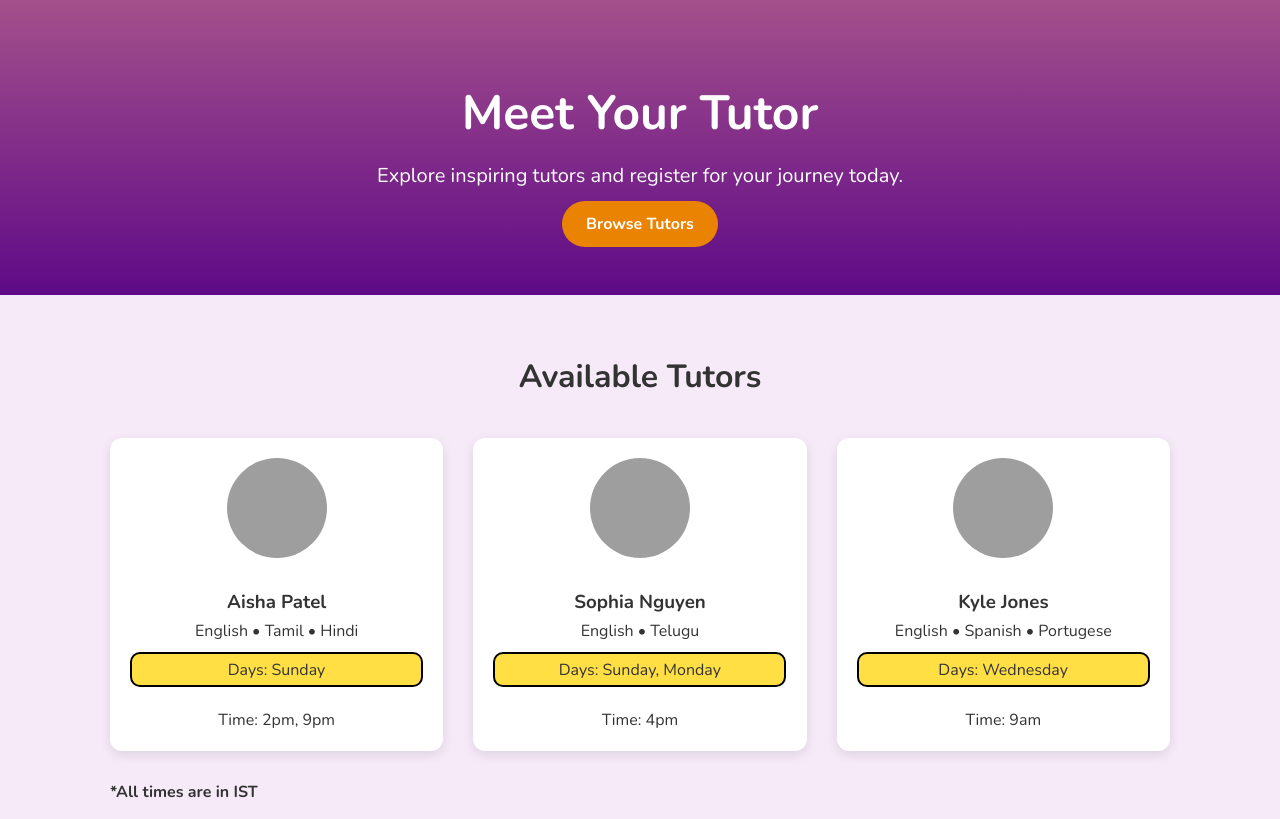
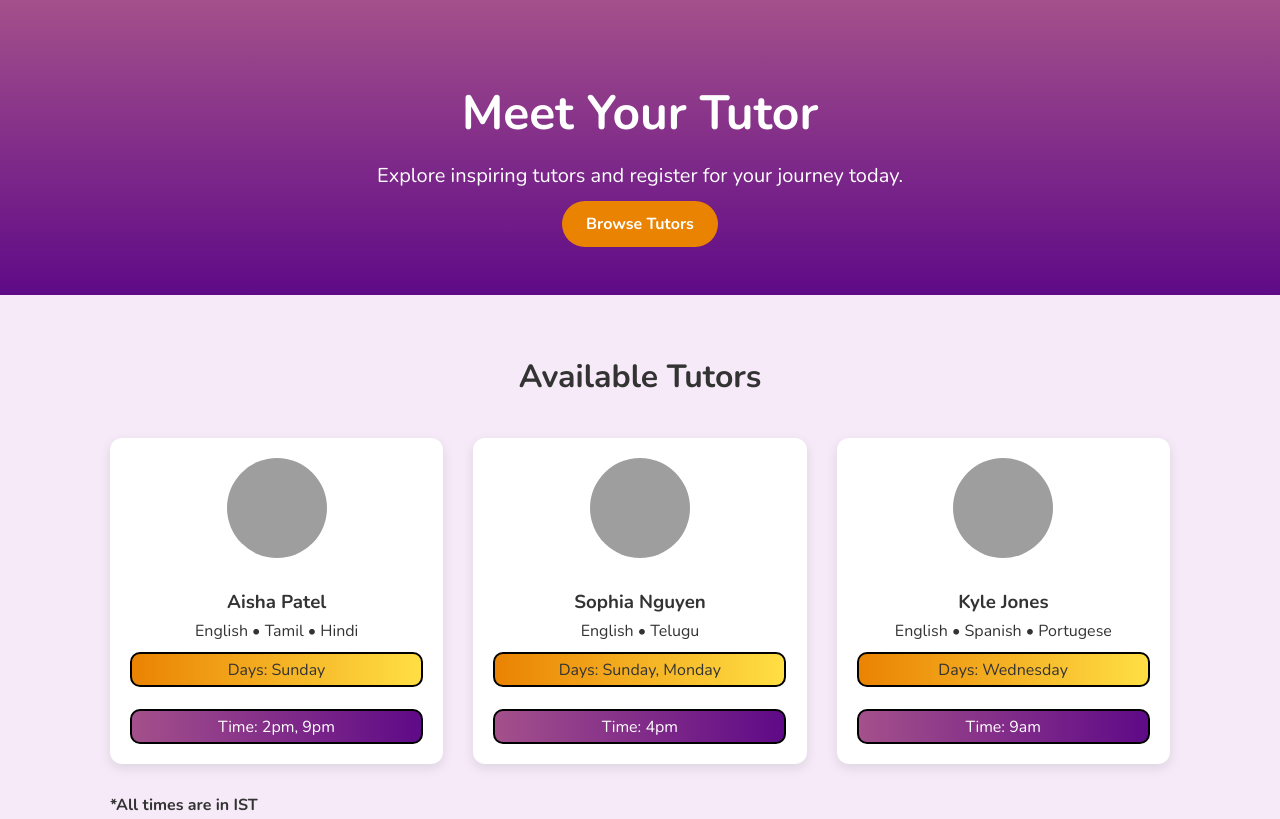
Before and after one commit to shriya77/Tutor-Registration, a plain HTML site: page index.html in a window 1280 px wide. Shown: the top 819 px of the page. Drawn offline with nearby package versions, Linux system fonts and the light colour scheme; grey boxes are pictures that could not be loaded.

Commit message:
Update styles.css

```diff
--- a/styles.css
+++ b/styles.css
@@ -114,7 +114,7 @@ button {
 .box {
     width: 293px;
     height: 35px;
-    background-color: #ffdf44;
+    background: linear-gradient(to left, #ffdf44, #ea8302);
     align-items: center;
     text-align: center;
     border: 1px solid black;
@@ -122,6 +122,20 @@ button {
     padding-top: 5px;
     border-radius: 10px;
     border-width: 2px;
+}
+
+.box2 {
+    width: 293px;
+    height: 35px;
+    background: linear-gradient(to right, #a4508b, #5f0a87);
+    align-items: center;
+    text-align: center;
+    border: 1px solid black;
+    vertical-align:middle;
+    padding-top: 5px;
+    border-radius: 10px;
+    border-width: 2px;
+    color: #fff;
 }
 
 .timezone {
```
